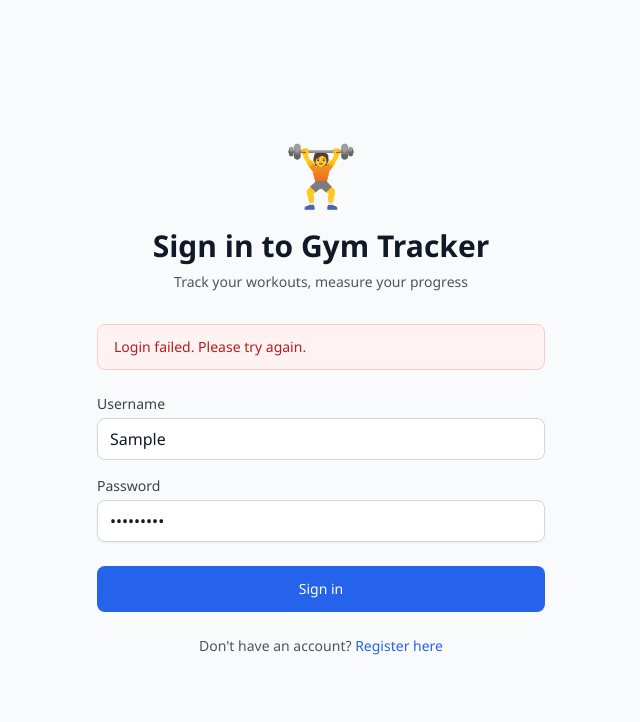
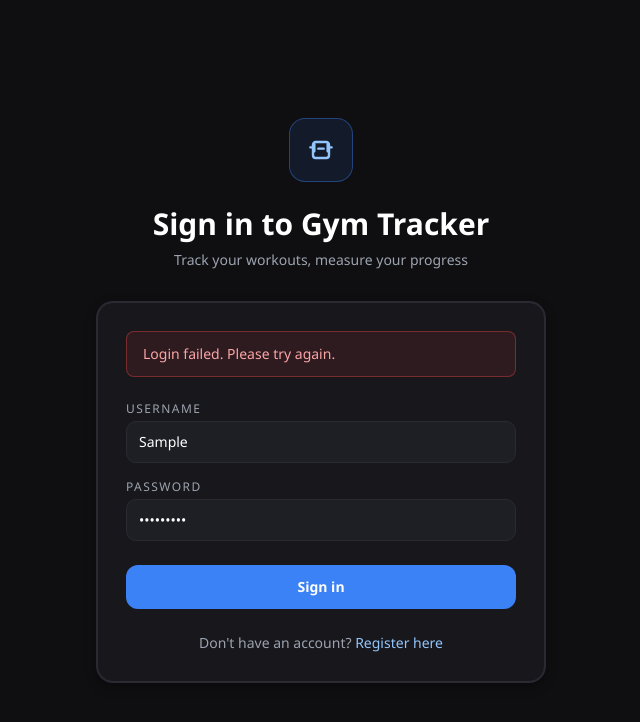
Before and after one commit to ajasali-kt/gym-tracking, a React (Vite) app in the folder frontend/: page /login in a window 1280 px wide. Both pictures are taken after typing "Sample", "Sample123" into the empty fields and a click on the button "Sign in". Shown: the top 722 px of the page, without its empty margins (319-959 px from the left). Built offline with nearby package versions, Linux system fonts and the light colour scheme; no server answers.

Commit message:
Dark theme step 3

```diff
--- a/frontend/src/components/Auth/Login.jsx
+++ b/frontend/src/components/Auth/Login.jsx
@@ -18,7 +18,6 @@ function Login() {
   const [error, setError] = useState('');
   const [loading, setLoading] = useState(false);
 
-  // Get the redirect path from location state or default to dashboard
   const from = location.state?.from?.pathname || '/';
 
   const handleChange = (e) => {
@@ -26,7 +25,6 @@ function Login() {
       ...formData,
       [e.target.name]: e.target.value,
     });
-    // Clear error when user starts typing
     if (error) setError('');
   };
 
@@ -35,7 +33,6 @@ function Login() {
     setError('');
     setLoading(true);
 
-    // Basic validation
     if (!formData.username || !formData.password) {
       setError('Please fill in all fields');
       setLoading(false);
@@ -46,12 +43,11 @@ function Login() {
       const result = await login(formData.username, formData.password);
 
       if (result.success) {
-        // Redirect to the page they tried to visit or dashboard
         navigate(from, { replace: true });
       } else {
         setError(result.error);
       }
-    } catch (error) {
+    } catch {
       setError('An unexpected error occurred. Please try again.');
     } finally {
       setLoading(false);
@@ -59,32 +55,33 @@ function Login() {
   };
 
   return (
-    <div className="min-h-screen flex items-center justify-center bg-gray-50 py-12 px-4 sm:px-6 lg:px-8">
-      <div className="max-w-md w-full space-y-8">
-        {/* Header */}
+    <div className="min-h-screen bg-app px-4 py-12 sm:px-6 lg:px-8">
+      <div className="mx-auto flex min-h-[calc(100vh-6rem)] w-full max-w-md items-center">
+        <div className="w-full space-y-8">
           <div className="text-center">
-          <div className="flex justify-center">
-            <span className="text-6xl">🏋️</span>
+            <div className="mx-auto flex h-16 w-16 items-center justify-center rounded-2xl border border-blue-500/40 bg-blue-500/10 text-blue-300">
+              <svg className="h-8 w-8" fill="none" stroke="currentColor" viewBox="0 0 24 24" aria-hidden="true">
+                <path strokeLinecap="round" strokeLinejoin="round" strokeWidth={1.8} d="M4 10h2m12 0h2M7 7v6m10-6v6m-7-2h4m-6 7h8a2 2 0 0 0 2-2V8a2 2 0 0 0-2-2H8a2 2 0 0 0-2 2v8a2 2 0 0 0 2 2Z" />
+              </svg>
             </div>
-          <h2 className="mt-6 text-3xl font-extrabold text-gray-900">
+            <h2 className="mt-6 text-3xl font-extrabold text-app-primary">
               Sign in to Gym Tracker
             </h2>
-          <p className="mt-2 text-sm text-gray-600">
+            <p className="mt-2 text-sm text-app-muted">
               Track your workouts, measure your progress
             </p>
           </div>
 
-        {/* Login Form */}
-        <form className="mt-8 space-y-6" onSubmit={handleSubmit}>
+          <form className="card mt-8 space-y-6 p-6 sm:p-7" onSubmit={handleSubmit}>
             {error && (
-            <div className="bg-red-50 border border-red-200 text-red-700 px-4 py-3 rounded-lg">
+              <div className="rounded-lg border border-red-500/40 bg-red-500/10 px-4 py-3 text-red-300">
                 <p className="text-sm">{error}</p>
               </div>
             )}
 
-          <div className="rounded-md shadow-sm space-y-4">
+            <div className="space-y-4">
               <div>
-              <label htmlFor="username" className="block text-sm font-medium text-gray-700 mb-1">
+                <label htmlFor="username" className="label">
                   Username
                 </label>
                 <input
@@ -95,14 +92,14 @@ function Login() {
                   required
                   value={formData.username}
                   onChange={handleChange}
-                className="appearance-none relative block w-full px-3 py-2 border border-gray-300 rounded-lg placeholder-gray-500 text-gray-900 focus:outline-none focus:ring-2 focus:ring-blue-500 focus:border-transparent"
+                  className="input-field"
                   placeholder="Enter your username"
                   disabled={loading}
                 />
               </div>
 
               <div>
-              <label htmlFor="password" className="block text-sm font-medium text-gray-700 mb-1">
+                <label htmlFor="password" className="label">
                   Password
                 </label>
                 <input
@@ -113,7 +110,7 @@ function Login() {
                   required
                   value={formData.password}
                   onChange={handleChange}
-                className="appearance-none relative block w-full px-3 py-2 border border-gray-300 rounded-lg placeholder-gray-500 text-gray-900 focus:outline-none focus:ring-2 focus:ring-blue-500 focus:border-transparent"
+                  className="input-field"
                   placeholder="Enter your password"
                   disabled={loading}
                 />
@@ -124,18 +121,11 @@ function Login() {
               <button
                 type="submit"
                 disabled={loading}
-              className={`
-                group relative w-full flex justify-center py-3 px-4 border border-transparent text-sm font-medium rounded-lg text-white
-                ${loading
-                  ? 'bg-blue-400 cursor-not-allowed'
-                  : 'bg-blue-600 hover:bg-blue-700 focus:outline-none focus:ring-2 focus:ring-offset-2 focus:ring-blue-500'
-                }
-                transition-colors duration-200
-              `}
+                className={`btn-primary w-full ${loading ? 'cursor-not-allowed opacity-70' : ''}`}
               >
                 {loading ? (
                   <span className="flex items-center">
-                  <svg className="animate-spin -ml-1 mr-3 h-5 w-5 text-white" xmlns="http://www.w3.org/2000/svg" fill="none" viewBox="0 0 24 24">
+                    <svg className="-ml-1 mr-3 h-5 w-5 animate-spin text-white" xmlns="http://www.w3.org/2000/svg" fill="none" viewBox="0 0 24 24">
                       <circle className="opacity-25" cx="12" cy="12" r="10" stroke="currentColor" strokeWidth="4"></circle>
                       <path className="opacity-75" fill="currentColor" d="M4 12a8 8 0 018-8V0C5.373 0 0 5.373 0 12h4zm2 5.291A7.962 7.962 0 014 12H0c0 3.042 1.135 5.824 3 7.938l3-2.647z"></path>
                     </svg>
@@ -148,11 +138,11 @@ function Login() {
             </div>
 
             <div className="text-center">
-            <p className="text-sm text-gray-600">
+              <p className="text-sm text-app-muted">
                 Don't have an account?{' '}
                 <Link
                   to="/register"
-                className="font-medium text-blue-600 hover:text-blue-500 transition-colors"
+                  className="font-medium text-blue-300 transition-colors hover:text-blue-200"
                 >
                   Register here
                 </Link>
@@ -161,6 +151,7 @@ function Login() {
           </form>
         </div>
       </div>
+    </div>
   );
 }
 
--- a/frontend/src/components/ExerciseLibrary/ExerciseLibrary.jsx
+++ b/frontend/src/components/ExerciseLibrary/ExerciseLibrary.jsx
@@ -254,7 +254,7 @@ function ExerciseDetailModal({ exercise, onClose }) {
           {exercise.steps && exercise.steps.length > 0 && (
             <div>
               <h3 className="text-lg font-semibold text-gray-800 mb-3">How to Perform</h3>
-              <ol className="space-y-2">
+              <ol className="m-0 list-none space-y-2 p-0">
                 {exercise.steps.map((step, index) => (
                   <li key={index} className="flex">
                     <span className="flex-shrink-0 w-6 h-6 bg-blue-600 text-white rounded-full flex items-center justify-center text-sm font-bold mr-3">
--- a/frontend/src/components/layout/Sidebar.jsx
+++ b/frontend/src/components/layout/Sidebar.jsx
@@ -1,4 +1,4 @@
-import { NavLink } from 'react-router-dom';
+import { NavLink, useLocation } from 'react-router-dom';
 import { useAuth } from '../../contexts/AuthContext';
 
 const links = [
@@ -26,8 +26,17 @@ function Icon({ name }) {
 }
 
 function Sidebar() {
+  const location = useLocation();
   const { isAdmin } = useAuth();
   const visibleLinks = links.filter((link) => !link.adminOnly || isAdmin);
+  const pathname = location.pathname;
+
+  const isLinkActive = (linkPath, isNavLinkActive) => {
+    if (linkPath === '/progress') {
+      return isNavLinkActive || pathname.startsWith('/edit-manual/');
+    }
+    return isNavLinkActive;
+  };
 
   return (
     <>
@@ -42,7 +51,7 @@ function Sidebar() {
             <NavLink
               key={link.path}
               to={link.path}
-              className={({ isActive }) => `nav-item ${isActive ? 'nav-item-active' : 'nav-item-idle'}`}
+              className={({ isActive }) => `nav-item ${isLinkActive(link.path, isActive) ? 'nav-item-active' : 'nav-item-idle'}`}
             >
               <Icon name={link.icon} />
               <span>{link.label}</span>
@@ -56,7 +65,7 @@ function Sidebar() {
           <NavLink
             key={link.path}
             to={link.path}
-            className={({ isActive }) => `mobile-nav-item ${isActive ? 'mobile-nav-item-active' : ''}`}
+            className={({ isActive }) => `mobile-nav-item ${isLinkActive(link.path, isActive) ? 'mobile-nav-item-active' : ''}`}
           >
             <Icon name={link.icon} />
             <span>{link.label}</span>
--- a/frontend/src/components/log/ExerciseCard.jsx
+++ b/frontend/src/components/log/ExerciseCard.jsx
@@ -46,12 +46,12 @@ function ExerciseCard({
         </div>
       </div>
 
-      <div className="grid grid-cols-12 gap-2 px-2 pb-2 text-[11px] uppercase tracking-[0.1em] text-app-muted">
-        <div className="col-span-2">Set</div>
-        <div className="col-span-2">Reps</div>
-        <div className="col-span-2">Weight</div>
-        <div className="col-span-4">Notes (Optional)</div>
-        <div className="col-span-2 text-right">Actions</div>
+      <div className="grid grid-cols-12 gap-2 px-2 pb-2 text-[11px] uppercase tracking-[0.1em] text-app-muted sm:text-xs">
+        <div className="col-span-1 sm:col-span-2">Set</div>
+        <div className="col-span-3 sm:col-span-2">Reps</div>
+        <div className="col-span-3 sm:col-span-2">Weight</div>
+        <div className="col-span-3 sm:col-span-4">Notes (Optional)</div>
+        <div className="col-span-2 sm:col-span-2 text-right">Actions</div>
       </div>
 
       <div className="space-y-2">
```
Also changed, not shown: frontend/src/components/Dashboard/ExerciseTracker.jsx (+23 -87 lines), frontend/src/components/log/SetRow.jsx (+8 -5 lines). Lines whose indentation alone changed are shown as unchanged.
